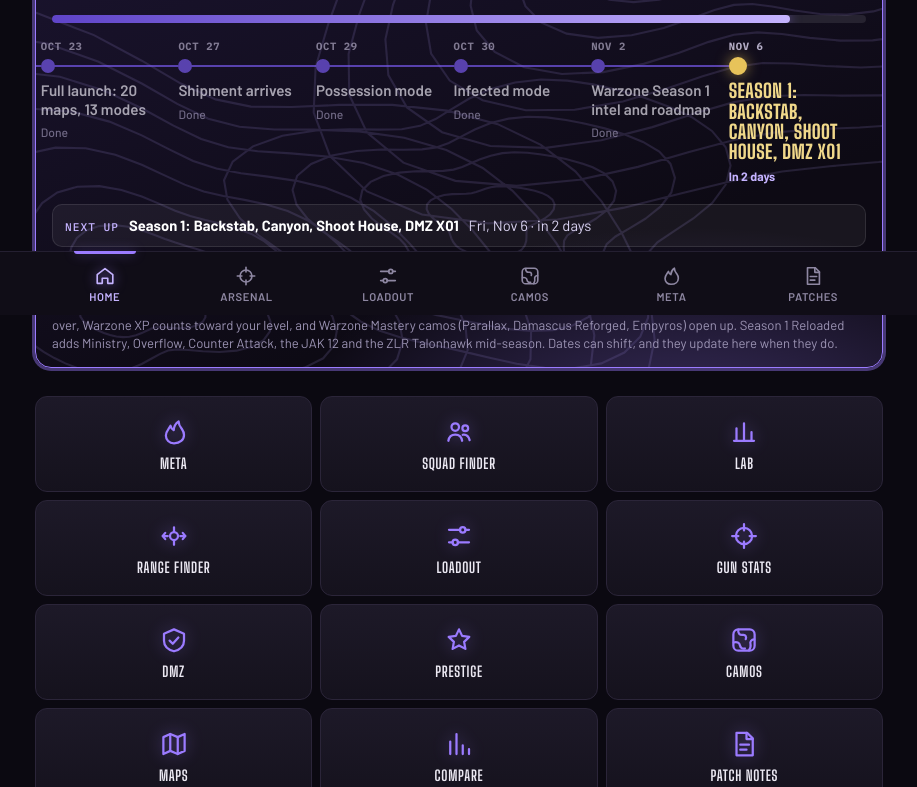
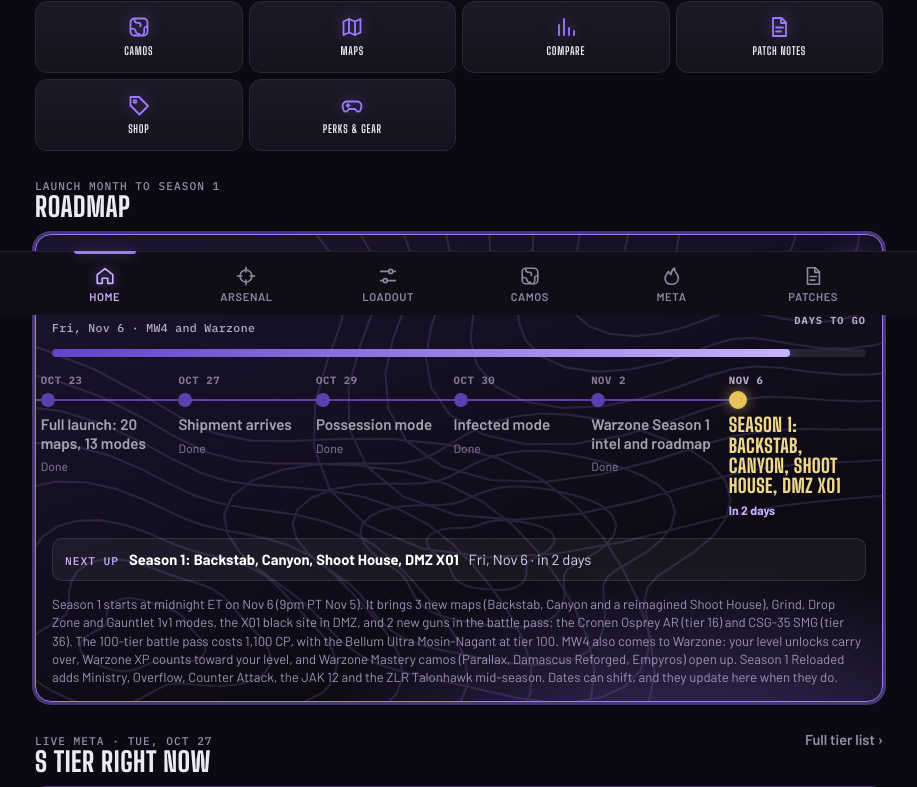
Before and after one commit to AhhsTbh/KitUp, a website: page index.html in a window 1280 px wide. Shown: the part 485-1272 px from the top of the page, without its empty margins (181-1098 px from the left). Drawn offline with Linux system fonts and the light colour scheme.

Commit message:
Home: move shortcuts up under the hero and make them a compact 4-column grid

```diff
--- a/index.html
+++ b/index.html
@@ -446,10 +446,11 @@
 .hero-cta{margin-top:4px;min-width:11rem}
 
 /* quick tiles */
-.quick{display:grid;grid-template-columns:repeat(3,minmax(0,1fr));gap:8px}
-.qt{display:grid;justify-items:center;align-content:center;gap:10px;min-height:96px;padding:14px 6px;border-radius:12px;border:1px solid var(--line);background:linear-gradient(180deg,var(--raised),var(--surface));color:var(--ink);cursor:pointer;font:700 .9rem/1 var(--f-display);letter-spacing:.05em;text-transform:uppercase}
-.qt svg{width:30px;height:30px;fill:none;stroke:var(--accent);stroke-width:1.8;stroke-linecap:round;stroke-linejoin:round;filter:drop-shadow(0 0 8px var(--glow))}
+.quick{display:grid;grid-template-columns:repeat(4,minmax(0,1fr));gap:6px}
+.qt{display:grid;justify-items:center;align-content:center;gap:6px;min-height:72px;padding:9px 3px;border-radius:12px;border:1px solid var(--line);background:linear-gradient(180deg,var(--raised),var(--surface));color:var(--ink);cursor:pointer;font:700 .9rem/1 var(--f-display);letter-spacing:.05em;text-transform:uppercase}
+.qt svg{width:24px;height:24px;fill:none;stroke:var(--accent);stroke-width:1.8;stroke-linecap:round;stroke-linejoin:round;filter:drop-shadow(0 0 8px var(--glow))}
 .qt:hover{border-color:var(--accent)}
+.qt span{font-size:11px;line-height:1.15;text-align:center}
 
 /* carousel */
 .carousel{display:flex;gap:10px;overflow-x:auto;scroll-snap-type:x proximity;padding-bottom:6px;scrollbar-width:none}
@@ -2183,9 +2184,9 @@
   const items = (S.shop.items || []);
   return `<div class="stack">
     ${heroHTML()}
+    ${quickHTML()}
     ${earlyHTML()}
     ${roadmapHTML()}
-    ${quickHTML()}
     ${metaStripHTML()}
     ${spotHTML()}
     ${carouselHTML()}
--- a/sw.js
+++ b/sw.js
@@ -1,7 +1,7 @@
 /* Kit Up offline support.
    Pages and data: network first, so you always get the latest meta and patches, with the saved copy as backup.
    Images and fonts: saved copy first, since they rarely change. */
-const VERSION = 'kitup-2026-11-04a';
+const VERSION = 'kitup-2026-11-04b';
 const SHELL = [
   './', 'index.html', 'lab.js', 'web-lfg.js', 'manifest.webmanifest',
   'icons/logo-96.webp', 'icons/logo-192.webp', 'icons/logo-512.webp', 'icons/logo-180.png', 'icons/logo-192.png',
```
